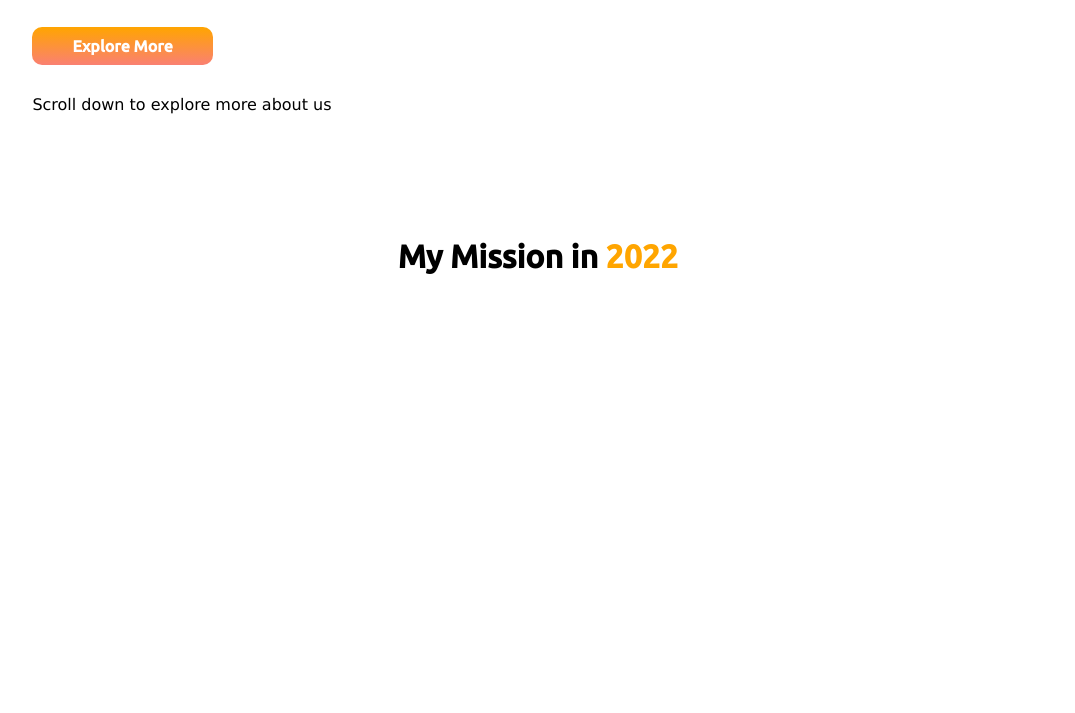
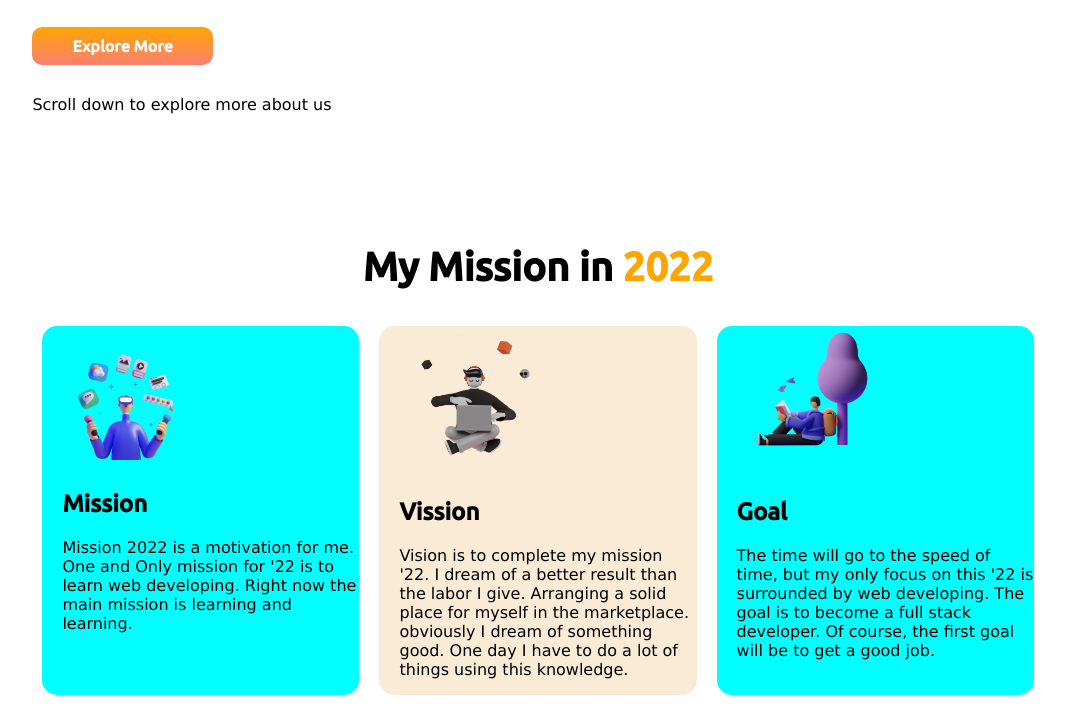
Before and after one commit to Mahfuzur-webd/milestone-one, a plain HTML site: page index.html in a window 1280 px wide. Shown: the part 427-1140 px from the top of the page, without its empty margins (102-1177 px from the left). Before the commit the page ends 800 px from the top, so only its background shows below. Drawn offline with Linux system fonts and the light colour scheme; a web font is replaced by a local one.

Commit message:
mission 2022 completed

```diff
--- a/index.html
+++ b/index.html
@@ -31,6 +31,29 @@
         </div>
     </section>
     <h1 class="heading-center">My Mission in <span class="orange-color">2022</span></h1>
+    <div class="flex-iteam margin-iteam">
+        <div class="mission-part division-three">
+            <img src="images/illustrators/illustrator-1.png" alt="illustrator">
+            <h2>Mission</h2>
+            <p>
+                Mission 2022 is a motivation for me. One and Only mission for '22 is to learn web developing. Right now the main mission is learning and learning.
+            </p>
+        </div>
+        <div class="vission-part division-three">
+            <img src="images/illustrators/illustrator-2.png" alt="illustrator">
+            <h2>Vission</h2>
+            <p>
+                Vision is to complete my mission '22. I dream of a better result than the labor I give. Arranging a solid place for myself in the marketplace.  obviously I dream of something good. One day I have to do a lot of things using this knowledge.
+            </p>
+        </div>
+        <div class="goal-part division-three">
+            <img src="images/illustrators/illustrator-3.png" alt="illustrator">
+            <h2>Goal</h2>
+            <p>
+                The time will go to the speed of time, but my only focus on this '22 is surrounded by web developing. The goal is to become a full stack developer. Of course, the first goal will be to get a good job.
+            </p>
+        </div>
+    </div>
 
 
 </body>
--- a/style.css
+++ b/style.css
@@ -49,4 +49,54 @@ p{
 }
 .heading-center{
     text-align: center;
+    font-weight: 700;
+    font-size: 40px;
 }
+.flex-iteam{
+    display: flex;
+}
+.mission-part{
+   background-color:cyan;
+   border-radius: 15px;
+   padding-left: 20px;
+   margin-left: 10px;
+   margin-right: 10px;
+   margin-top: 10px;
+   margin-bottom: 10px;
+
+}
+.mission-part img{
+    width: 50%;
+}
+.vission-part{
+    background-color:antiquewhite;
+   border-radius: 15px;
+   padding-left: 20px;
+   margin-left: 10px;
+   margin-right: 10px;
+   margin-top: 10px;
+   margin-bottom: 10px;
+
+}
+.vission-part img{
+    width: 50%;
+}
+.goal-part{
+    background-color:cyan;
+    border-radius: 15px;
+   padding-left: 20px;
+   margin-left: 10px;
+   margin-right: 10px;
+   margin-top: 10px;
+   margin-bottom: 10px;
+}
+.goal-part img{
+    width: 50%;
+}
+.division-three{
+    width: 33%;
+}
+.margin-iteam{
+    margin-right: 10%;
+    margin-left: 10%;
+}
```
